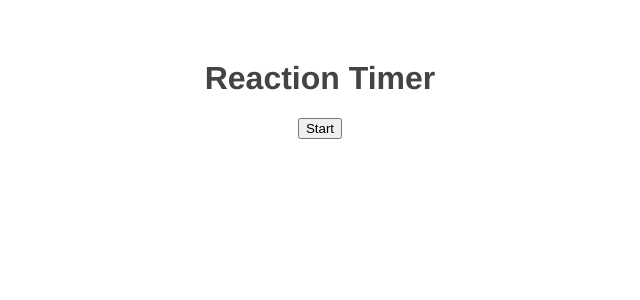
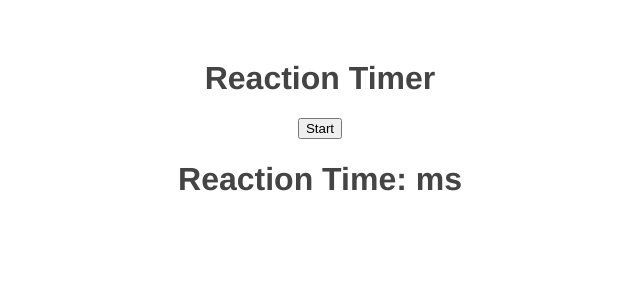
Before and after one commit to jhonpabz/vue-3-test, a Vue app in the folder reaction-timer/: page / in a window 1280 px wide. Shown: the top 300 px of the page, without its empty margins (320-960 px from the left). Built offline with nearby package versions, Linux system fonts and the light colour scheme.

Commit message:
Pass the reaction time props from child component to parent component using emit.

```diff
--- a/reaction-timer/src/App.vue
+++ b/reaction-timer/src/App.vue
@@ -1,7 +1,8 @@
 <template>
   <h1>Reaction Timer</h1>
   <button @click="start" :disabled="isPlaying">Start</button>
-  <Block v-if="isPlaying" :delay="delay" />
+  <Block v-if="isPlaying" :delay="delay" @end="endGame" />
+  <h1>Reaction Time: {{ score }} ms</h1>
 </template>
 
 <script>
@@ -14,12 +15,17 @@
     return {
       isPlaying: false,
       delay: null,
+      score: null,
     };
   },
   methods: {
     start() {
       this.delay = 2000 + Math.random() * 5000;
       this.isPlaying = true;
+    },
+    endGame(reactionTime) {
+      this.score = reactionTime;
+      this.isPlaying = false;
     },
   },
 };
--- a/reaction-timer/src/components/Block.vue
+++ b/reaction-timer/src/components/Block.vue
@@ -26,7 +26,7 @@
     },
     stopTimer() {
       clearInterval(this.timer);
-      console.log('Reaction Time: ', this.reactionTime);
+      this.$emit('end', this.reactionTime);
     },
   },
 };
```
